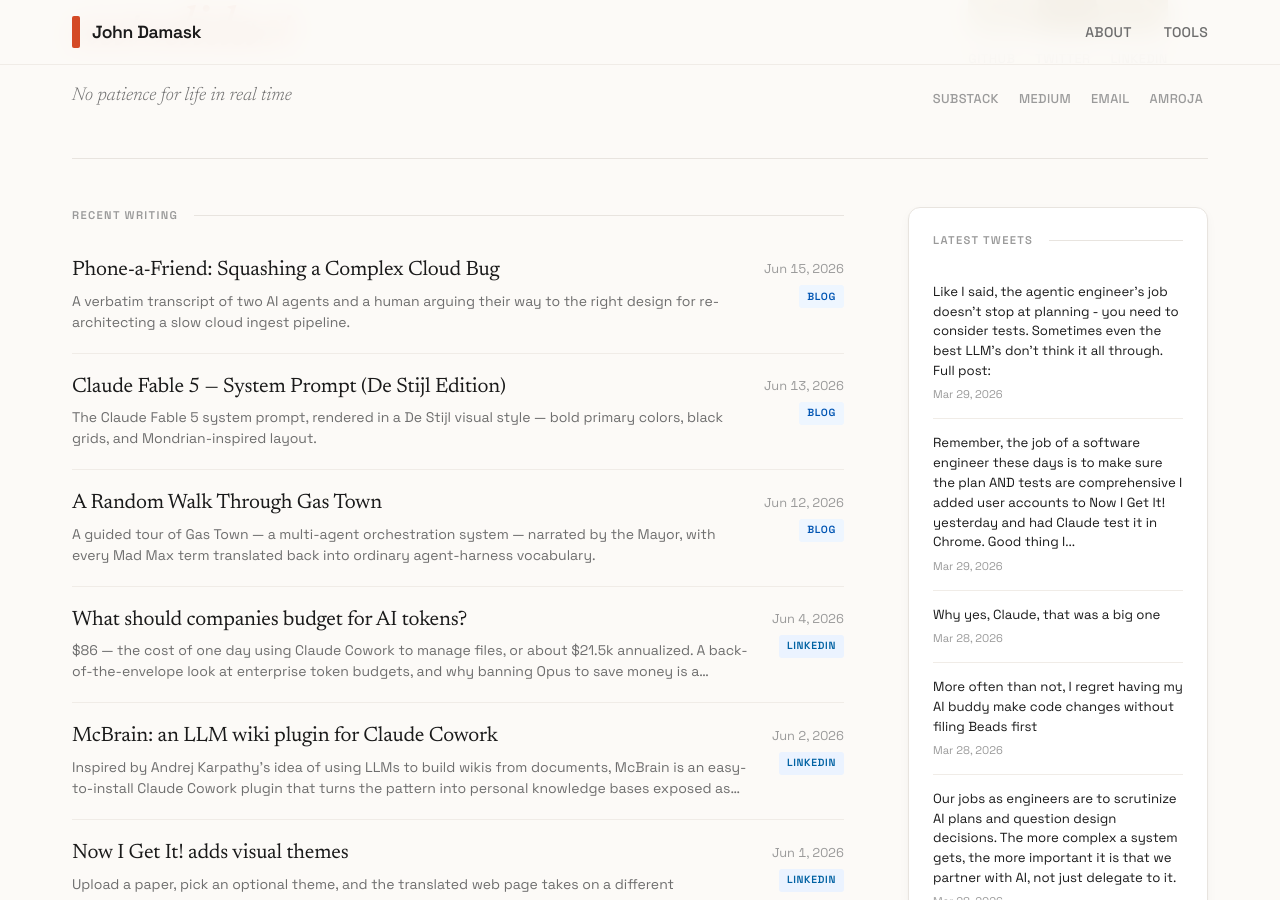
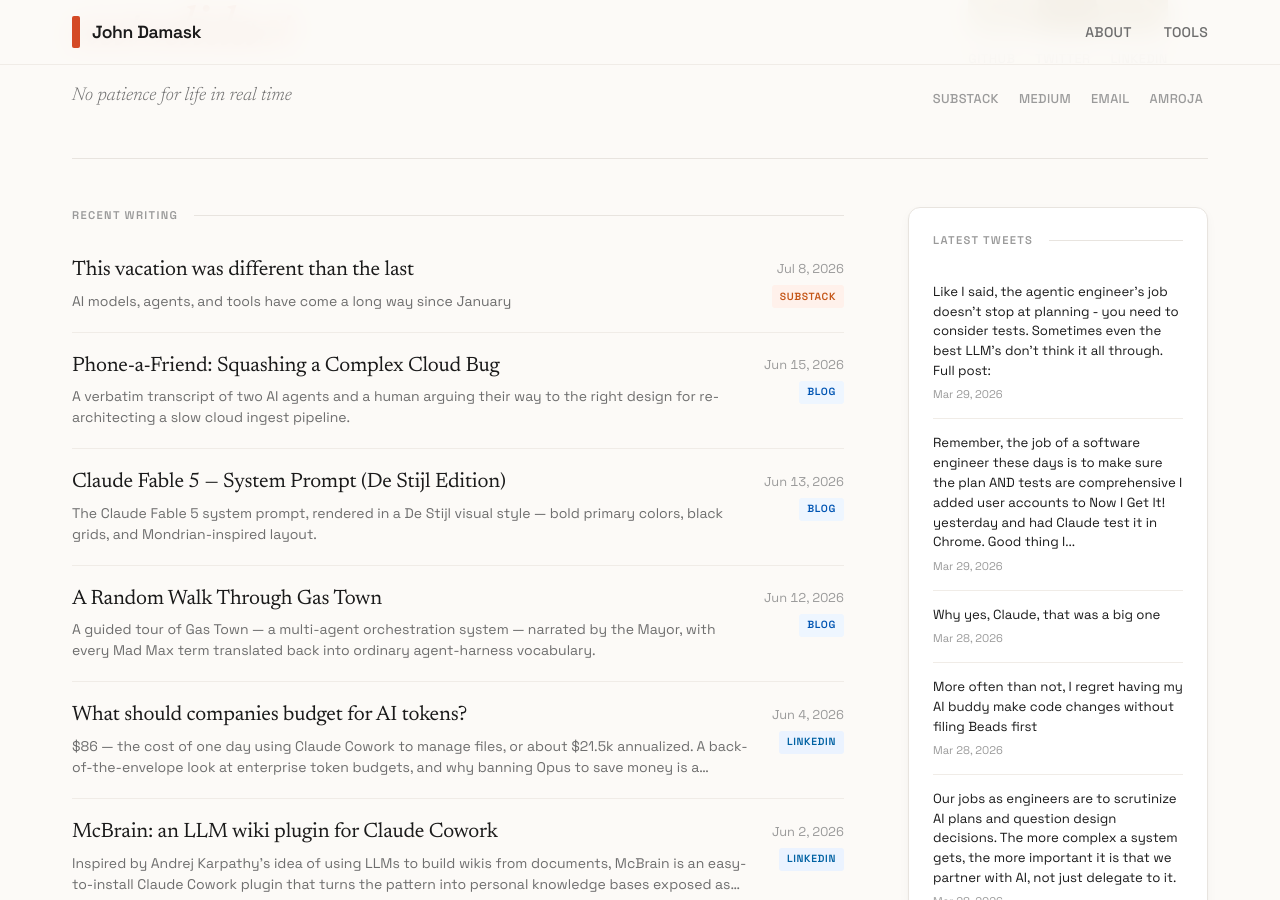
Before and after one commit to jbdamask/jbdamask.github.io, a Jekyll site: the page built from index.html, in a window 1280 px wide and 900 px high, scrolled down 336 px. Built offline with Jekyll 4.4.1, drawn with Linux system fonts in a browser that asks for light colours; the list of posts is cut into pages by our own code.

Commit message:
Update Substack posts

```diff
--- a/_data/substack-posts.yml
+++ b/_data/substack-posts.yml
@@ -2,6 +2,12 @@
 # Fetches RSS feed (latest 5) and merges with existing posts
 # This preserves older posts not in the RSS feed
 
+- title: This vacation was different than the last
+  source: substack
+  url: https://johndamask.substack.com/p/this-vacation-was-different-than
+  date: '2026-07-08'
+  excerpt: AI models, agents, and tools have come a long way since January
+  image: https://substackcdn.com/image/fetch/$s_!78Or!,w_1456,c_limit,f_auto,q_auto:good,fl_progressive:steep/https%3A%2F%2Fsubstack-post-media.s3.amazonaws.com%2Fpublic%2Fimages%2Fda6feeb9-7990-4741-940a-1d9ee28f2017_980x1390.png
 - title: Agentic Engineering Tips
   source: substack
   url: https://johndamask.substack.com/p/agentic-engineering-tips
```
